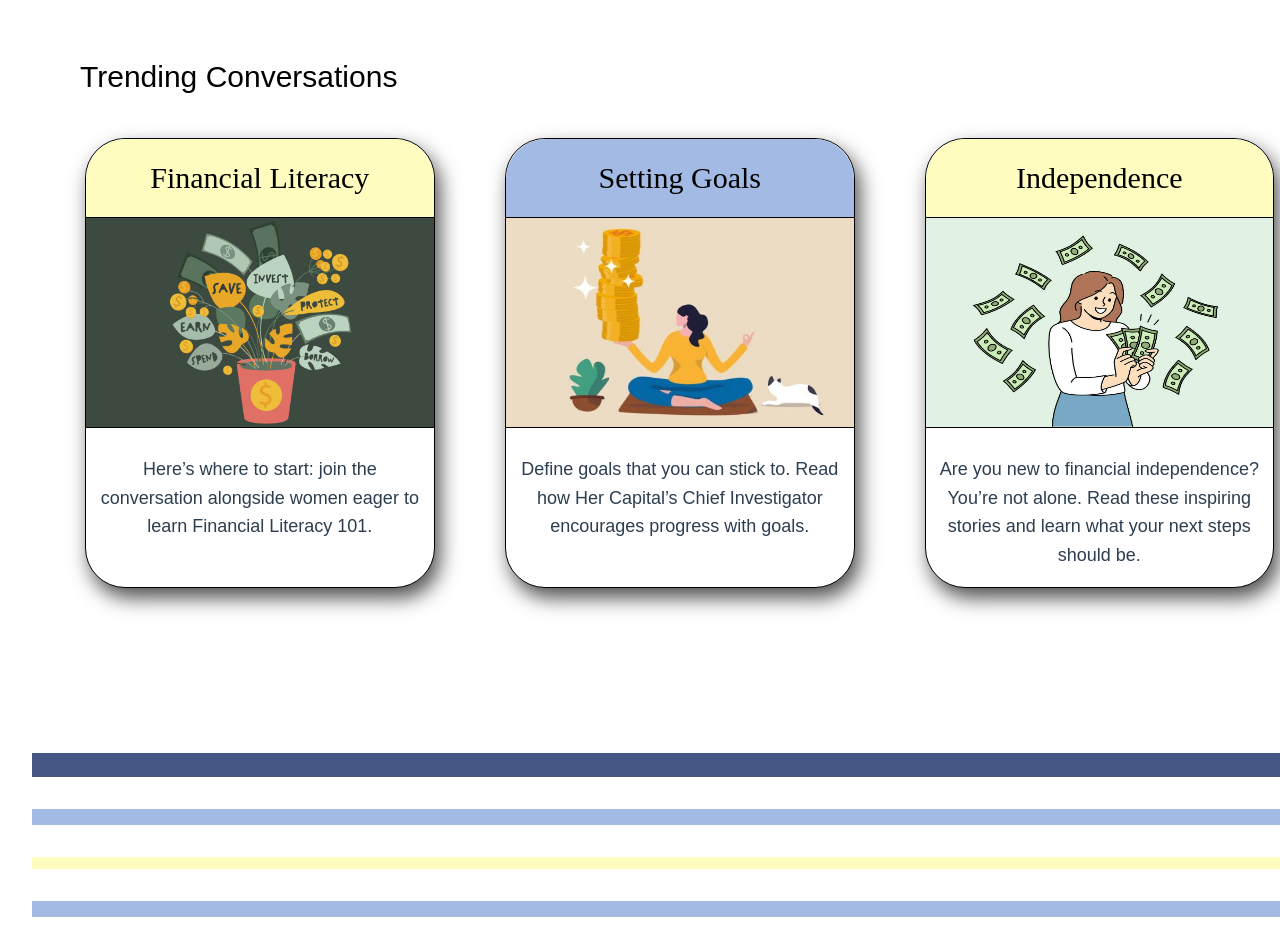
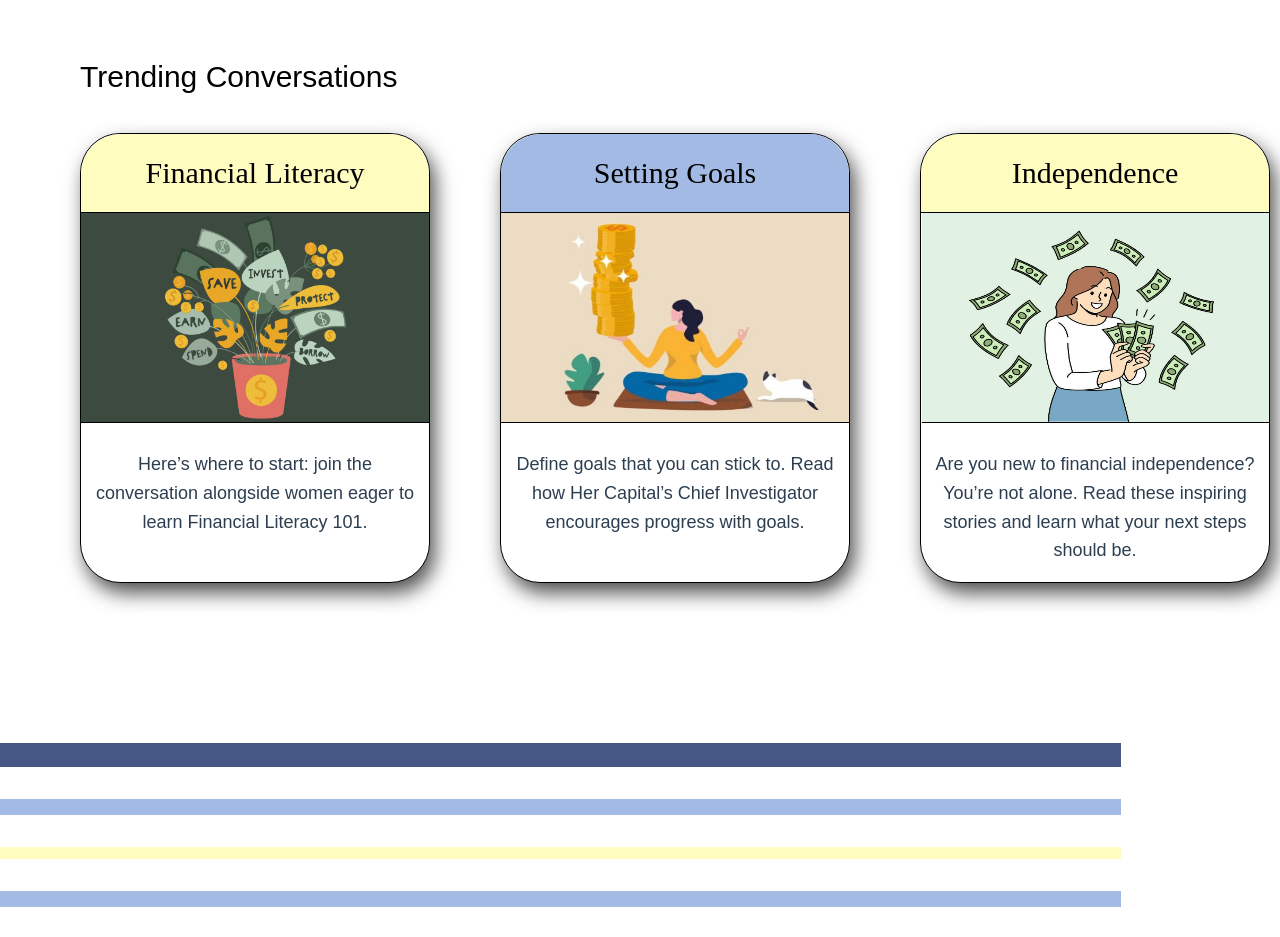
Before and after one commit to jessicajordan31/project-1-part-2, a Vue app in the folder Project-1-Part-2/: page / in a window 1280 px wide. Shown: the part 340-1277 px from the top of the page. Built offline with nearby package versions, Linux system fonts and the light colour scheme.

Commit message:
FINISHED CONNECTgit add .! woohoo

```diff
--- a/Project-1-Part-2/src/components/Connect.vue
+++ b/Project-1-Part-2/src/components/Connect.vue
@@ -35,7 +35,7 @@
                     <img alt="Saving image" src="../assets/connect-saving.jpg" width="347px" height="210"/>
                     <p>Learn how to save smartly by hearing from these 10 women.</p>
                 </div>
-                <div class="card">
+                <div class="card" id="community-card">
                     <h3 class="card-title" id="yellow">Community</h3>
                     <img alt="Community image" src="../assets/connect-community.png" width="346px" height="210"/>
                     <p>Meet other women who are empowered using Her Capital.</p>
@@ -104,6 +104,7 @@
         font-size: 30px;
         font-family: "Zen Kaku Gothic New", sans-serif;
         color: #000;
+        padding: 0 3rem;
     }
     p{
         font-family: "Zen Kaku Gothic New", sans-serif;
@@ -138,7 +139,7 @@
     }
     .connect-convos{
         margin: 0 0 3rem;
-        padding: 0 3rem;
+        padding: 0;
     }
     .cards-carousel{
         display: flex;
@@ -146,6 +147,7 @@
         flex-wrap: nowrap;
         padding: 2rem 3rem;
         gap: 70px;
+        min-width: min-content;
     }
     .card{
         box-shadow: 5px 10px 20px #505050;
@@ -156,19 +158,22 @@
         height: 450px;
         text-align: center;
         margin: 0;
+        flex-shrink: 0;
+        min-width: 350px;
+    }
+    #community-card{
+        margin-right: 300px;
     }
     .card:hover{
         box-shadow: 10px 18px 25px #656565;
         transition: .3s;
     }
     .scroll{
-        width: calc(100% + 8rem);
-        max-width: 100vw;
-        margin: 0 -3rem;
-        padding: 0.3rem;
+        width: 100vw;
         overflow-x: auto;
         overflow-y: hidden;
         -webkit-overflow-scrolling: touch;
+        /* margin-left: calc(-50vw + 50%) */
     }
     .card-title{
         font-family: "Jomolhari", serif;
@@ -189,8 +194,10 @@
         border-bottom: 1px solid #000;
     }
     .separator{
+        left: -14.9%;
         width: 100vw;
         position: relative;
+        transform: translateX(-50);
         padding: 0;
         box-sizing: border-box;
         margin: 2rem 0;
```
